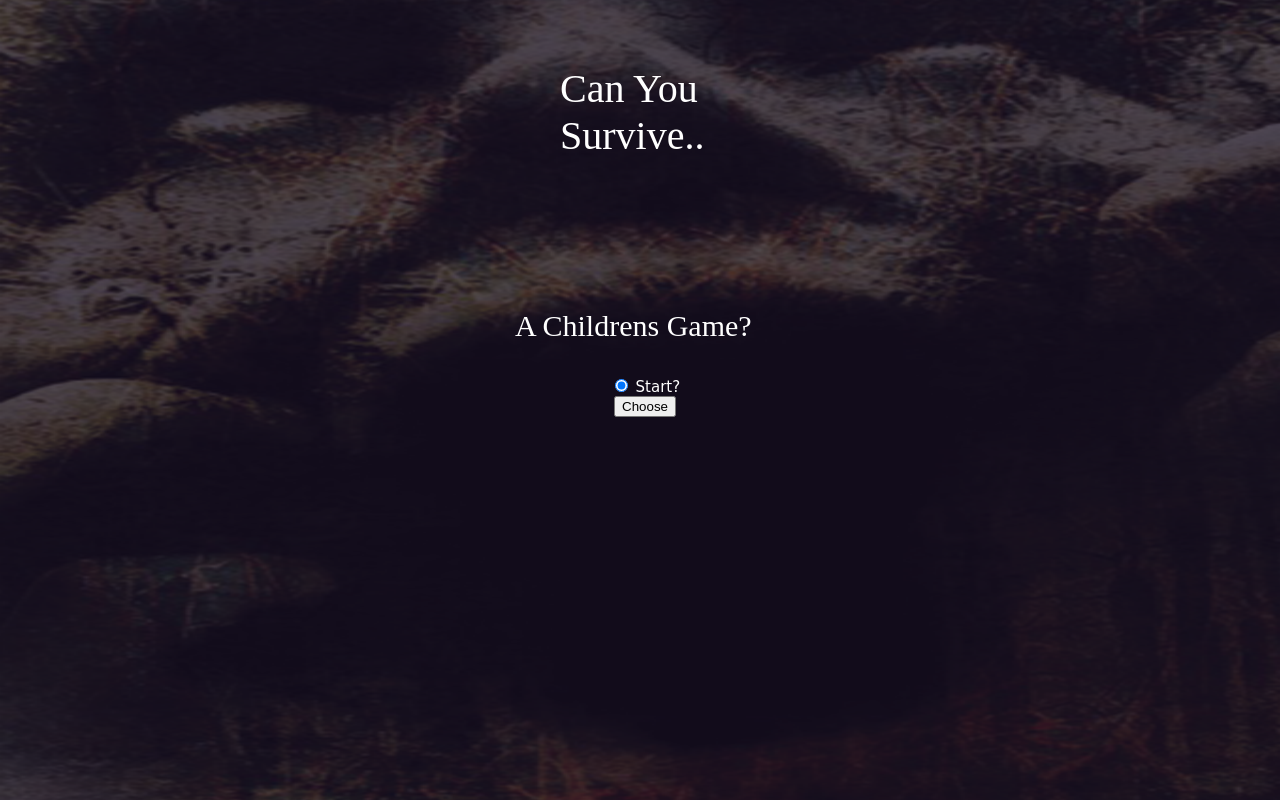
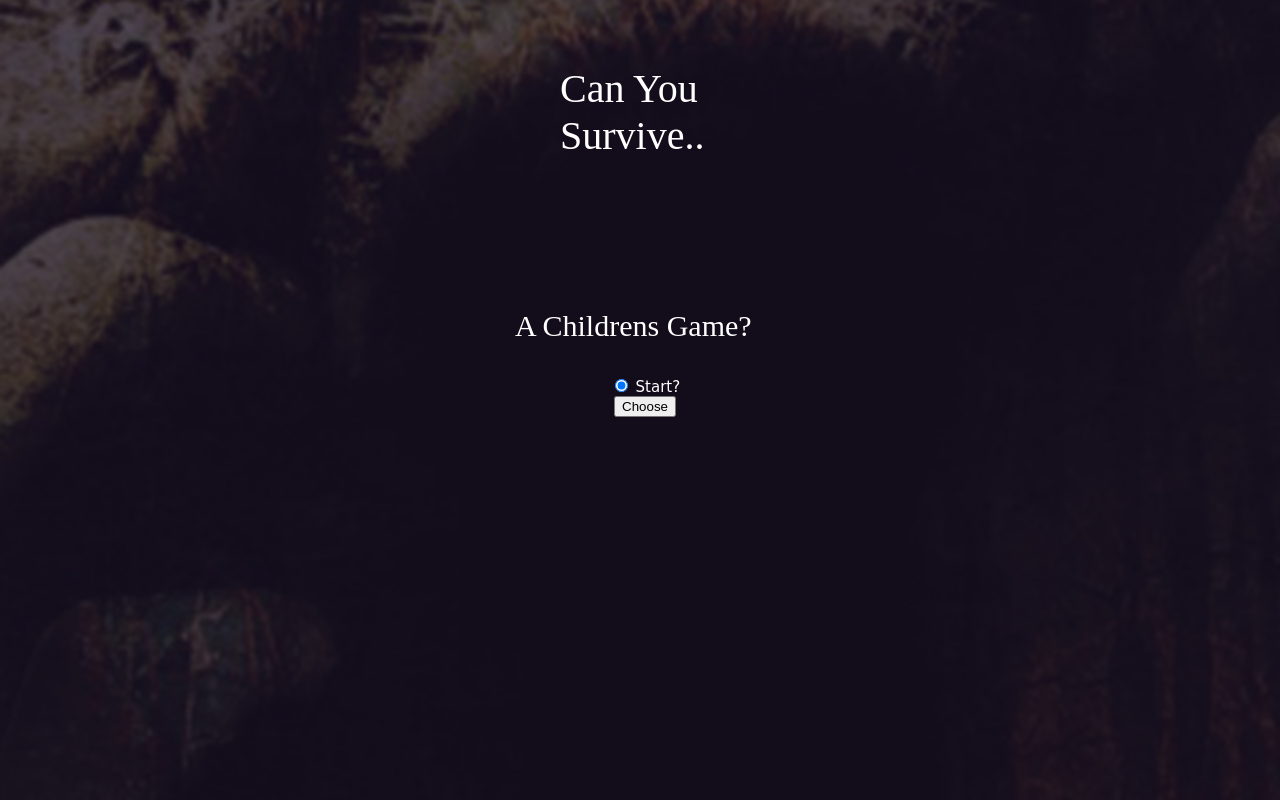
Before and after one commit to KBosell/HorrorAdventure, a plain HTML site: page index.html in a window 1280 px wide. Drawn offline with Linux system fonts and the light colour scheme.

Commit message:
Updated3

```diff
--- a/css/styles.css
+++ b/css/styles.css
@@ -5,8 +5,7 @@ body {
 	background-image:url(background_image.png);
 	background-repeat:no-repeat;
     background-position: center;
- 	background-size: 100% 100%;
-    background-attachment: fixed;
+ 	background-size: 100%;
 	color:white;
 	font-family: 'Gloria Hallelujah', cursive;
 
```
